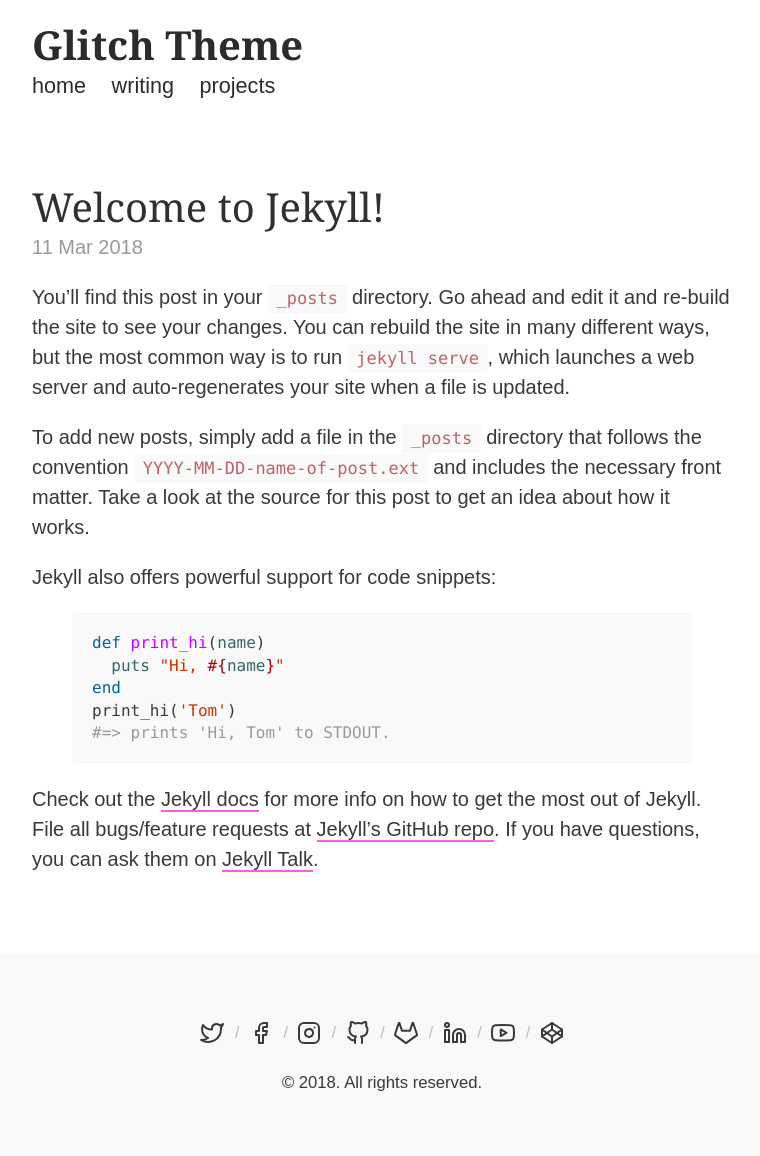
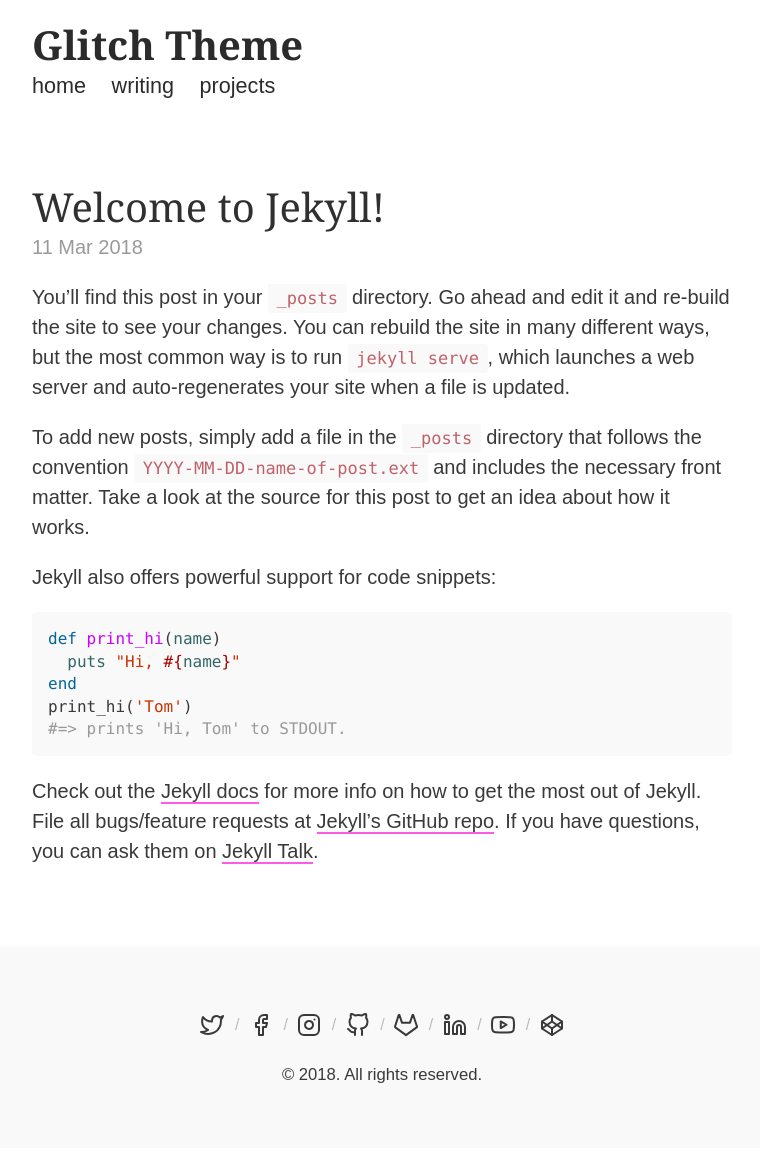
Before and after one commit to miltonparedes/glitch-jekyll, a Jekyll site: the page built from _posts/2018-03-11-welcome-to-jekyll.markdown, in a window 1280 px wide. Shown: the whole page, without its empty margins (258-1018 px from the left). Built offline with Jekyll 4.4.1, drawn with Linux system fonts in a browser that asks for light colours; some web fonts are replaced.

Commit message:
code width

```diff
--- a/_sass/_code.scss
+++ b/_sass/_code.scss
@@ -30,8 +30,8 @@ pre code {
 
 // Pygments via Jekyll
 .highlight {
-  padding: 1rem;
-  margin-bottom: 1rem;
+  padding: .8rem;
+  margin: 0 0 1rem;
   font-size: .8rem;
   line-height: 1.4;
   background-color: #f9f9f9;
```
